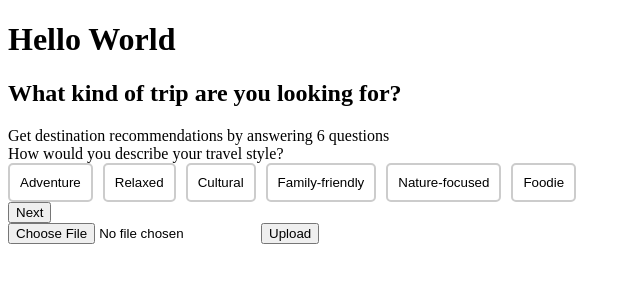
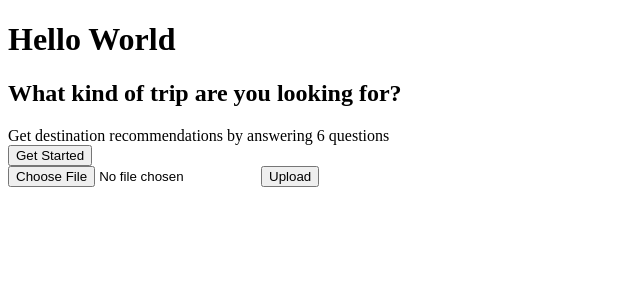
Before and after one commit to hono1030/soloMVP-frontend, a React (Vite) app: page / in a window 1280 px wide. Shown: the top 300 px of the page, without its empty margins (0-640 px from the left). Built offline with nearby package versions, Linux system fonts and the light colour scheme.

Commit message:
feat: recommendation component change current view

```diff
--- a/src/App.tsx
+++ b/src/App.tsx
@@ -1,18 +1,18 @@
 import { useState } from "react";
 import ImageUpload from "./components/UploadImage";
-import SubmitPreference from "./components/SubmitPreferene";
+import Recommendations from "./components/Recommendations";
 import "./App.css";
 
-function App() {
+const App = () => {
   return (
     <>
       <div>
         <h1>Hello World</h1>
-        <SubmitPreference></SubmitPreference>
+        <Recommendations></Recommendations>
         <ImageUpload></ImageUpload>
       </div>
     </>
   );
-}
+};
 
 export default App;
--- /dev/null
+++ b/src/components/Recommendations.tsx
@@ -0,0 +1,42 @@
+import React, { useState } from "react";
+import axios from "axios";
+import SubmitPreference from "./SubmitPreferene";
+const apiUrl: string = import.meta.env.VITE_API_URL;
+
+const Recommendations = () => {
+  const [currentDisplay, setCurrentDisplay] = useState<string>("get_started");
+  const [aiResponse, setAiResponse] = useState<string>("get_started");
+
+  const changeViewToQuestion = () => {
+    setCurrentDisplay("questions");
+  };
+
+  const handleApiResponse = (response) => {
+    setCurrentDisplay("aiAnswer");
+    setAiResponse(response);
+  };
+
+  return (
+    <div>
+      {currentDisplay === "get_started" && (
+        <>
+          <h2>What kind of trip are you looking for?</h2>
+          <div>Get destination recommendations by answering 6 questions</div>
+          <button type="button" onClick={() => changeViewToQuestion()}>
+            Get Started
+          </button>
+        </>
+      )}
+
+      {currentDisplay === "questions" && (
+        <SubmitPreference
+          handleApiResponse={handleApiResponse}
+        ></SubmitPreference>
+      )}
+
+      {currentDisplay === "aiAnswer" && <div>{aiResponse}</div>}
+    </div>
+  );
+};
+
+export default Recommendations;
--- a/src/components/SubmitPreferene.tsx
+++ b/src/components/SubmitPreferene.tsx
@@ -4,7 +4,13 @@ const apiUrl: string = import.meta.env.VITE_API_URL;
 
 let questionsIndex = 0;
 
-function SubmitPreference() {
+interface FavoriteListProps {
+  fhandleApiResponse: (response: string) => void;
+}
+
+const SubmitPreference: React.FC<FavoriteListProps> = ({
+  handleApiResponse,
+}) => {
   const questions = [
     ["travel_style", "How would you describe your travel style?"],
     ["activity_level", "What activity level do you prefer?"],
@@ -32,9 +38,9 @@ function SubmitPreference() {
     questions[questionsIndex]
   );
 
-  function handleOptionClick(name, value) {
+  const handleOptionClick = (name, value) => {
     setFormData((prevState) => ({ ...prevState, [name]: value }));
-  }
+  };
   //   function handleChange(e) {
   //     e.preventDefault();
   //     const { name, value } = e.target;
@@ -42,13 +48,13 @@ function SubmitPreference() {
   //     setFormData((prevState) => ({ ...prevState, [name]: value }));
   //   }
 
-  function handleNextQuestion(e) {
+  const handleNextQuestion = (e) => {
     e.preventDefault();
     questionsIndex++;
     if (questionsIndex < questions.length) {
       setCurrentQuestion(questions[questionsIndex]);
     }
-  }
+  };
 
   const handleSubmit = async (e) => {
     e.preventDefault();
@@ -56,6 +62,7 @@ function SubmitPreference() {
     try {
       const response = await axios.post(`${apiUrl}/apiChat`, { formData });
       console.log(response.data);
+      handleApiResponse(response.data);
     } catch (error) {
       let message = "Unknown Error";
       if (error instanceof Error) message = error.message;
@@ -90,8 +97,6 @@ function SubmitPreference() {
   return (
     <>
       <div>
-        <h2>What kind of trip are you looking for?</h2>
-        <div>Get destination recommendations by answering 6 questions</div>
         <form
           onSubmit={
             currentQuestion[0] === "cat_lover"
@@ -280,6 +285,6 @@ function SubmitPreference() {
       )} */}
     </>
   );
-}
+};
 
 export default SubmitPreference;
--- a/src/components/UploadImage.tsx
+++ b/src/components/UploadImage.tsx
@@ -2,7 +2,7 @@ import React, { useState } from "react";
 import axios from "axios";
 const apiUrl: string = import.meta.env.VITE_API_URL;
 
-function ImageUpload() {
+const ImageUpload = () => {
   const [selectedImage, setSelectedImage] = useState<
     File | string | Brop | null
   >(null);
@@ -37,6 +37,6 @@ function ImageUpload() {
       <button onClick={handleUpload}>Upload</button>
     </div>
   );
-}
+};
 
 export default ImageUpload;
```
